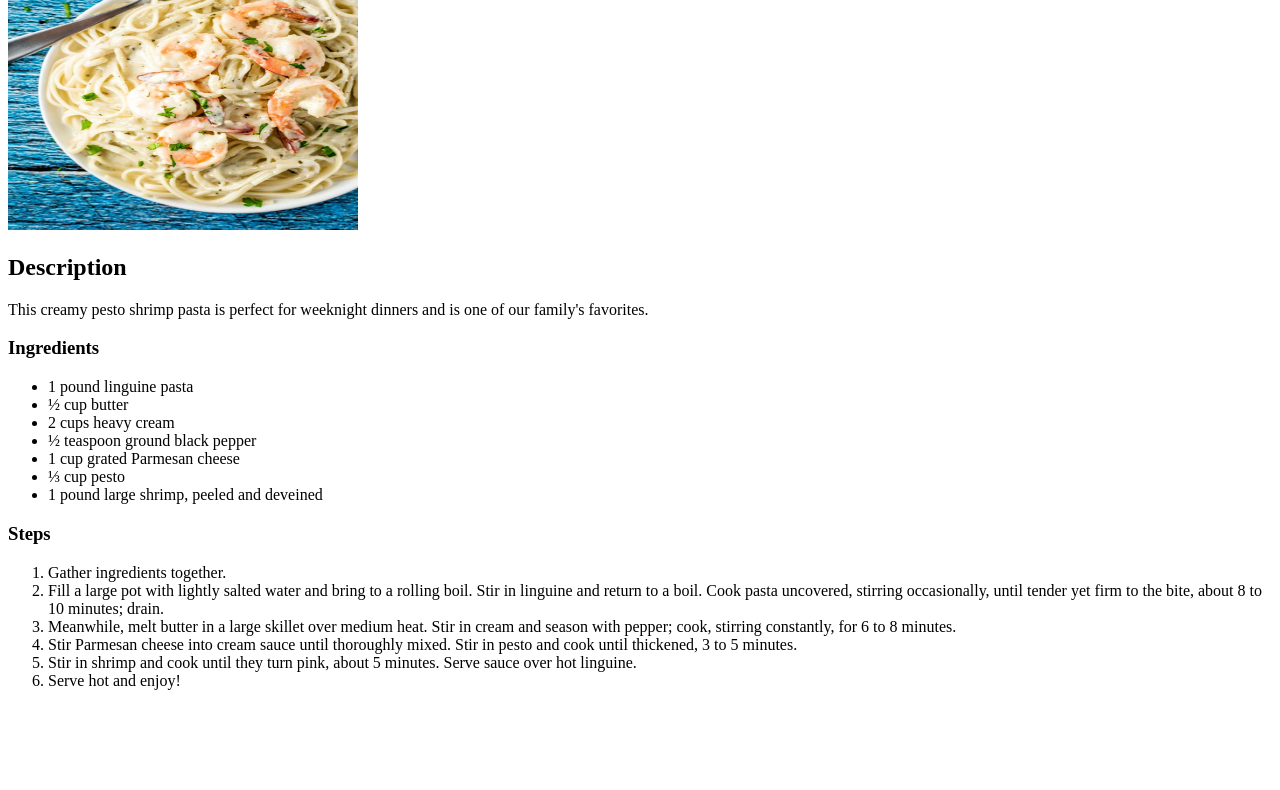
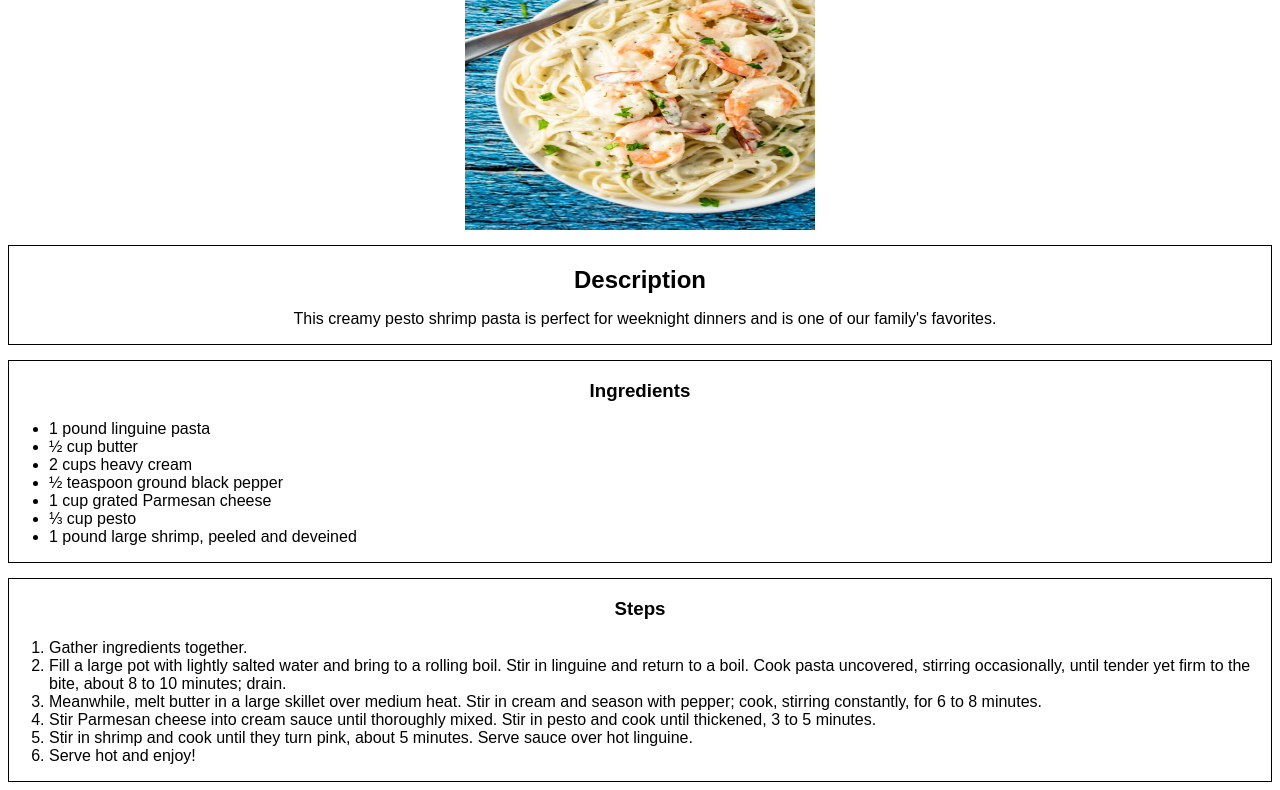
Before and after one commit to andreabertanza/odin-recipes, a plain HTML site: page recipes/creamy-pesto-shrimp.html in a window 1280 px wide. Shown: the part 196-986 px from the top of the page. Before the commit the page ends 902 px from the top, so only its background shows below. Drawn offline with Linux system fonts and the light colour scheme.

Commit message:
Added style to all the pages.

```diff
--- a/recipes/creamy-pesto-shrimp.html
+++ b/recipes/creamy-pesto-shrimp.html
@@ -4,21 +4,26 @@
     <head>
         <meta charset="UTF-8">
         <meta name="viewport" content="width=device-width, initial-scale=1.0">
+        <link rel="stylesheet" href="../styles/style.css" />
+
         <title>Creamy Pesto Shrimp</title>
     </head>
 
     <body>
 
         <head>
-            <a href="../index.html">Home</a>
+            <a href="../index.html" class="home">Home</a>
             <h1>Creamy Pesto Shrimp</h1>
             <img src="../images/Creamy-Pesto-Shrimp-Pasta-4.jpg" alt="The finish result of a creamy pesto shrimp"
                 height="320px" width="350px" />
         </head>
         <main>
+            <div class="description">
                 <h2>Description</h2>
-            <p>This creamy pesto shrimp pasta is perfect for weeknight dinners and is one of our family's favorites.</p>
-
+                <p>This creamy pesto shrimp pasta is perfect for weeknight dinners and is one of our family's favorites.
+                </p>
+            </div>
+            <div class="ingredients">
                 <h3>Ingredients</h3>
                 <ul>
                     <li>1 pound linguine pasta</li>
@@ -29,15 +34,19 @@
                     <li>⅓ cup pesto</li>
                     <li>1 pound large shrimp, peeled and deveined</li>
                 </ul>
-
+            </div>
+            <div class="steps">
                 <h3>Steps</h3>
                 <ol>
                     <li>Gather ingredients together.</li>
-                <li>Fill a large pot with lightly salted water and bring to a rolling boil. Stir in linguine and return
+                    <li>Fill a large pot with lightly salted water and bring to a rolling boil. Stir in linguine and
+                        return
                         to a boil. Cook
-                    pasta uncovered, stirring occasionally, until tender yet firm to the bite, about 8 to 10 minutes;
+                        pasta uncovered, stirring occasionally, until tender yet firm to the bite, about 8 to 10
+                        minutes;
                         drain.</li>
-                <li>Meanwhile, melt butter in a large skillet over medium heat. Stir in cream and season with pepper;
+                    <li>Meanwhile, melt butter in a large skillet over medium heat. Stir in cream and season with
+                        pepper;
                         cook, stirring
                         constantly, for 6 to 8 minutes.</li>
                     <li>Stir Parmesan cheese into cream sauce until thoroughly mixed. Stir in pesto and cook until
@@ -46,6 +55,7 @@
                     </li>
                     <li>Serve hot and enjoy!</li>
                 </ol>
+            </div>
         </main>
     </body>
 
--- /dev/null
+++ b/styles/style.css
@@ -0,0 +1,49 @@
+body {
+    font-family: Arial, Helvetica, sans-serif
+}
+
+h1 {
+    text-align: center;
+}
+
+#recipe-list {
+    text-align: center;
+    list-style-type: none;
+}
+
+img {
+    display: block;
+    margin: auto;
+}
+
+.description {
+    border: 1px solid black;
+    margin-top: 15px;
+    text-align: center;
+}
+
+.description h2 {
+    margin-bottom: 5px;
+}
+
+.description p {
+    padding-left: 10px;
+}
+
+.ingredients {
+    border: 1px solid black;
+    margin-top: 15px;
+}
+
+.ingredients h3 {
+    text-align: center;
+}
+
+.steps {
+    border: 1px solid black;
+    margin-top: 15px;
+}
+
+.steps h3 {
+    text-align: center;
+}
```
Also changed, not shown: index.html (+2 -1 lines), recipes/italian-sausage-tortellini.html (+21 -9 lines), recipes/shortcut-smothered-chicken.html (+11 -4 lines), 1 other file. Lines whose indentation alone changed are shown as unchanged.
